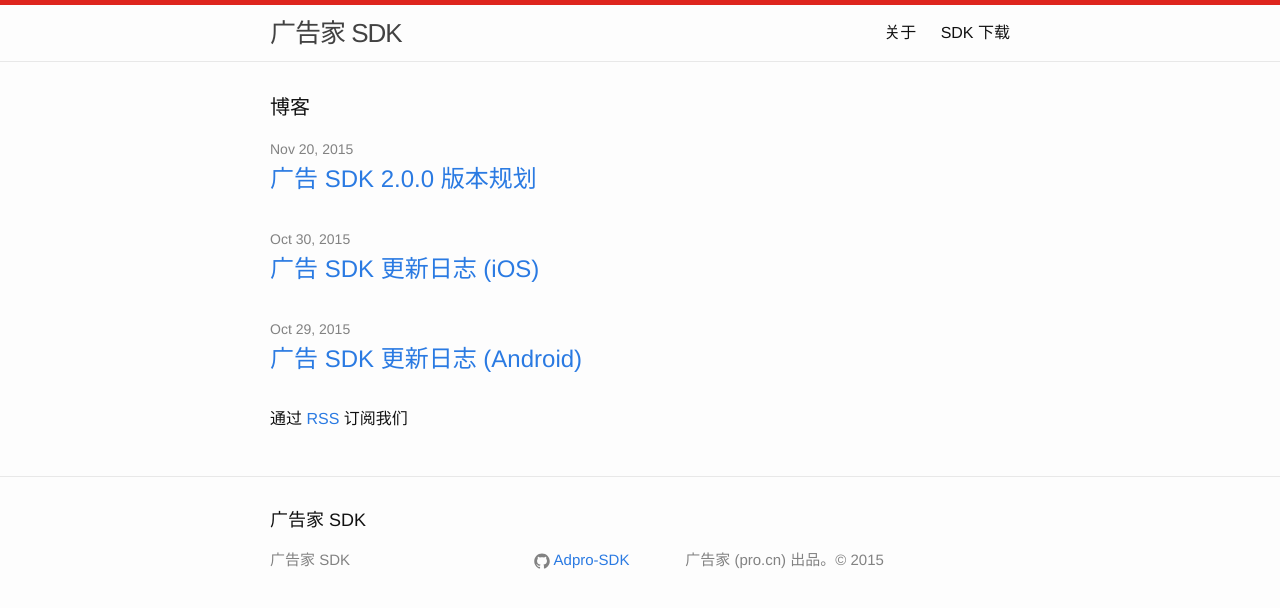
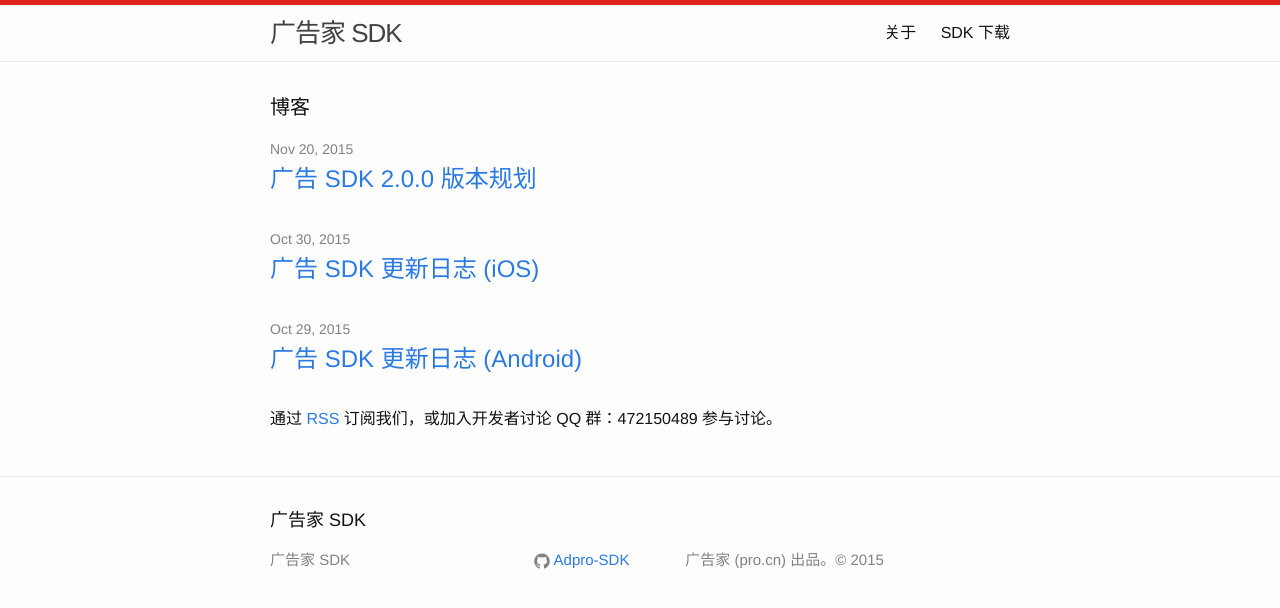
Before and after one commit to Adpro-SDK/adpro-sdk.github.io, a Jekyll site: the page built from index.html, in a window 1280 px wide. Shown: the top 608 px of the page. Built offline with Jekyll 4.4.1, drawn with Linux system fonts in a browser that asks for light colours.

Commit message:
add qq group promote

```diff
--- a/index.html
+++ b/index.html
@@ -18,6 +18,6 @@ layout: default
     {% endfor %}
   </ul>
 
-  <p class="rss-subscribe">通过 <a href="{{ "/feed.xml" | prepend: site.baseurl }}">RSS</a> 订阅我们</p>
+  <p class="rss-subscribe">通过 <a href="{{ "/feed.xml" | prepend: site.baseurl }}">RSS</a> 订阅我们，或加入开发者讨论 QQ 群：472150489 参与讨论。</p>
 
 </div>
```
